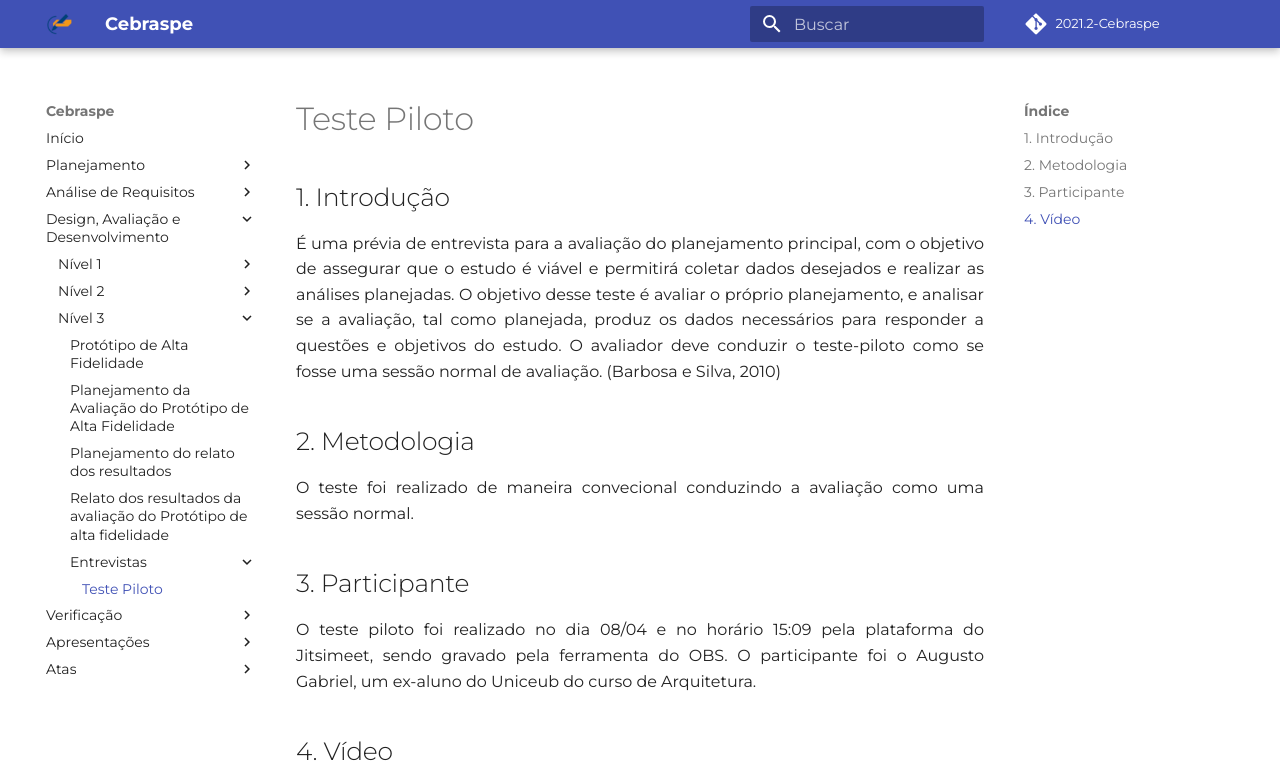
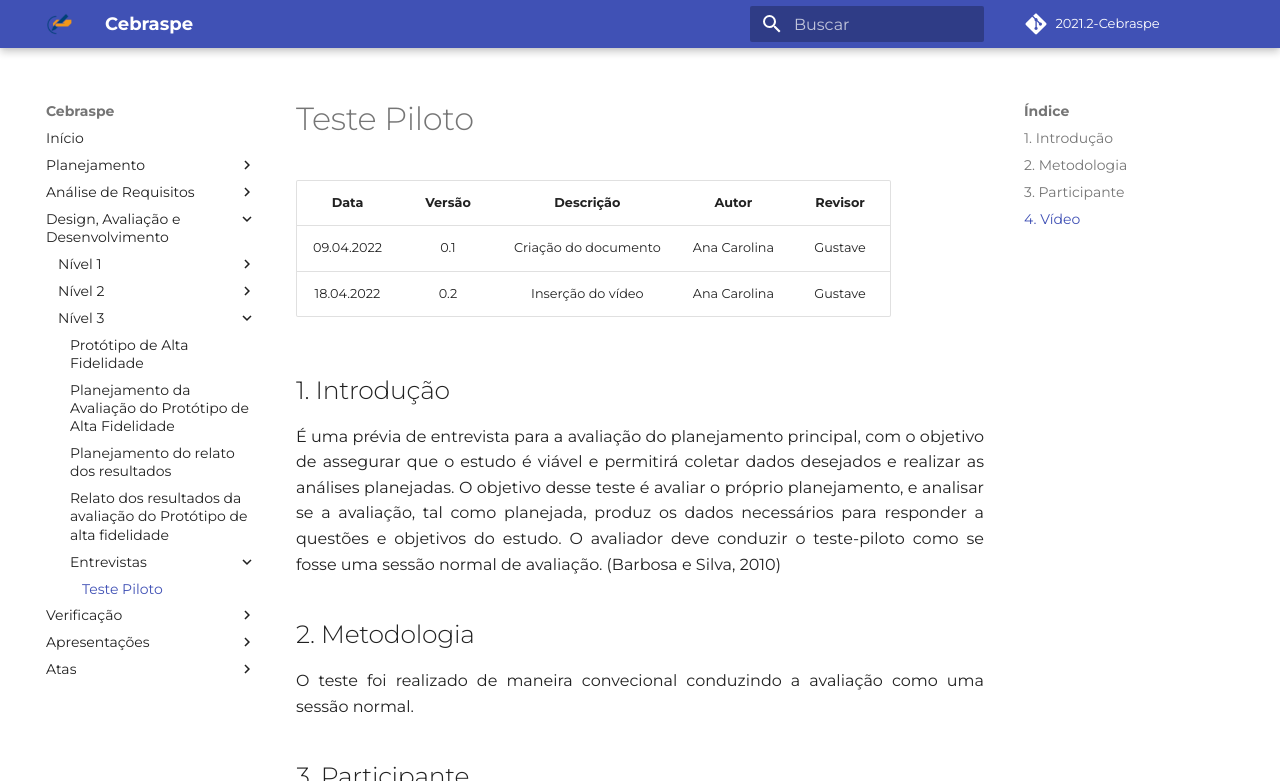
Before and after one commit to Interacao-Humano-Computador/2021.2-Cebraspe, an MkDocs documentation site: the page built from docs/Avaliação_desenvolvimento/Nivel3/teste_piloto.md, in a window 1280 px wide and 1369 px high, cut to the strip 0-781 px from the top of the window. Built offline with MkDocs 1.6.1 and Material for MkDocs 9.7.7, drawn with Linux system fonts in a browser that asks for light colours; some web fonts are replaced; comment, search, counter and statistics services are not loaded.

Commit message:
#48 - Inserção do teste piloto e da entrevista 1 do P. de alta fidelidade

```diff
--- a/docs/Avaliação_desenvolvimento/Nivel3/teste_piloto.md
+++ b/docs/Avaliação_desenvolvimento/Nivel3/teste_piloto.md
@@ -1,4 +1,9 @@
 # Teste Piloto
+
+|    Data    | Versão |      Descrição       |  Autor  |   Revisor    |
+| :--------: | :----: | :------------------: | :-----: | :----------: |
+| 09.04.2022 |  0.1   | Criação do documento | Ana Carolina | Gustave |
+| 18.04.2022 |  0.2   | Inserção do vídeo | Ana Carolina | Gustave |
 
 ## 1. Introdução
 <p style="text-align: justify;">É uma prévia de entrevista para a avaliação do planejamento principal, com o objetivo de assegurar que o estudo é viável e permitirá coletar dados desejados e realizar as análises planejadas. O objetivo desse teste é avaliar o próprio planejamento, e analisar se a avaliação, tal como planejada, produz os dados necessários para responder a questões e objetivos do estudo. O avaliador deve conduzir o teste-piloto como se fosse uma sessão normal de avaliação. (Barbosa e Silva, 2010)
@@ -14,6 +19,6 @@
 ## 4. Vídeo
 <center>
 
-<iframe width="560" height="315" src="https://www.youtube.com/embed/cLIxFbbD2JQ" title="YouTube video player" frameborder="0" allow="accelerometer; autoplay; clipboard-write; encrypted-media; gyroscope; picture-in-picture" allowfullscreen></iframe>
+<iframe width="560" height="315" src="https://www.youtube.com/embed/QWhVokO-qhg" title="YouTube video player" frameborder="0" allow="accelerometer; autoplay; clipboard-write; encrypted-media; gyroscope; picture-in-picture" allowfullscreen></iframe>
 
 </center>
```
Also changed, not shown: docs/Avaliação_desenvolvimento/Nivel3/Entrevista1.md (added, +24 -0 lines).
